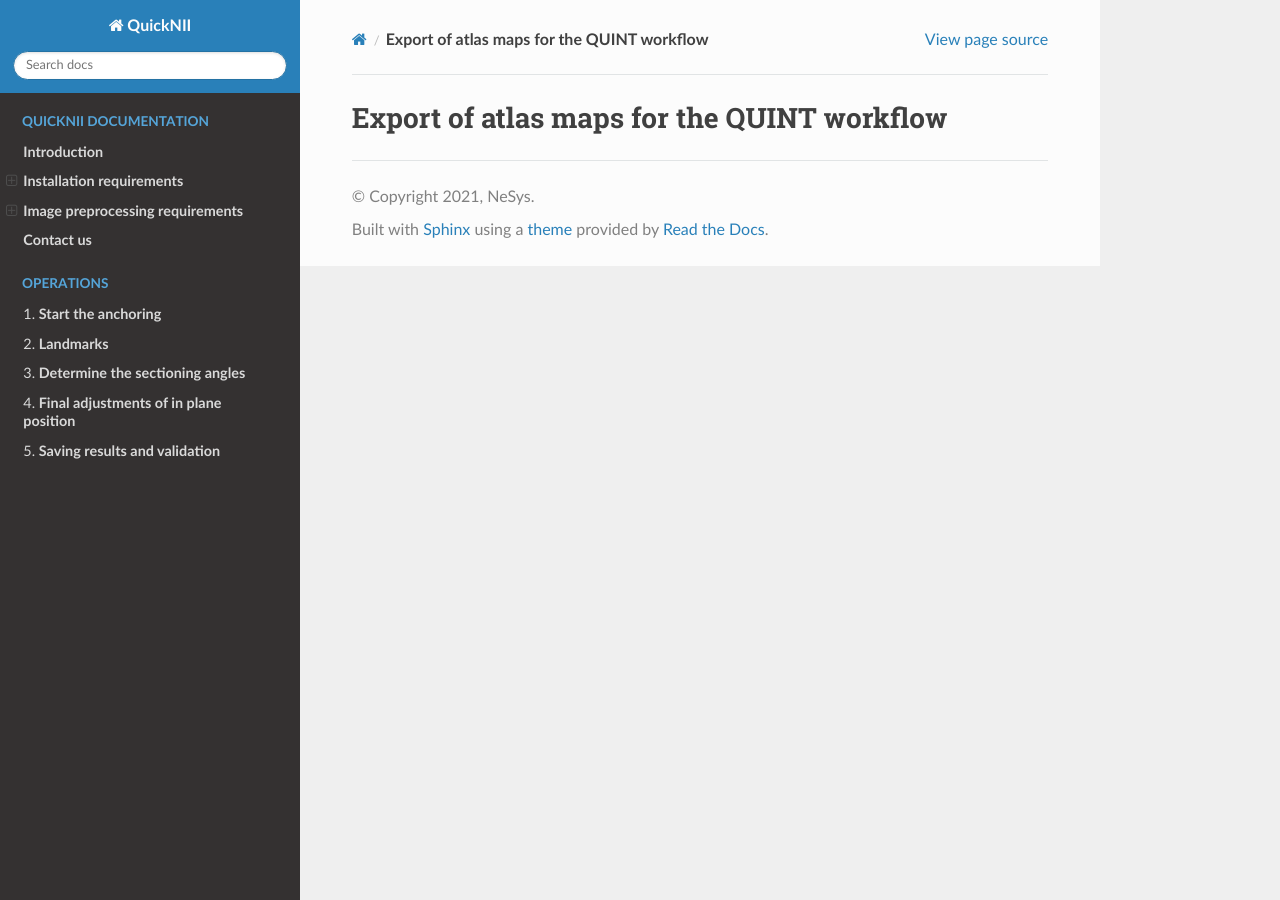
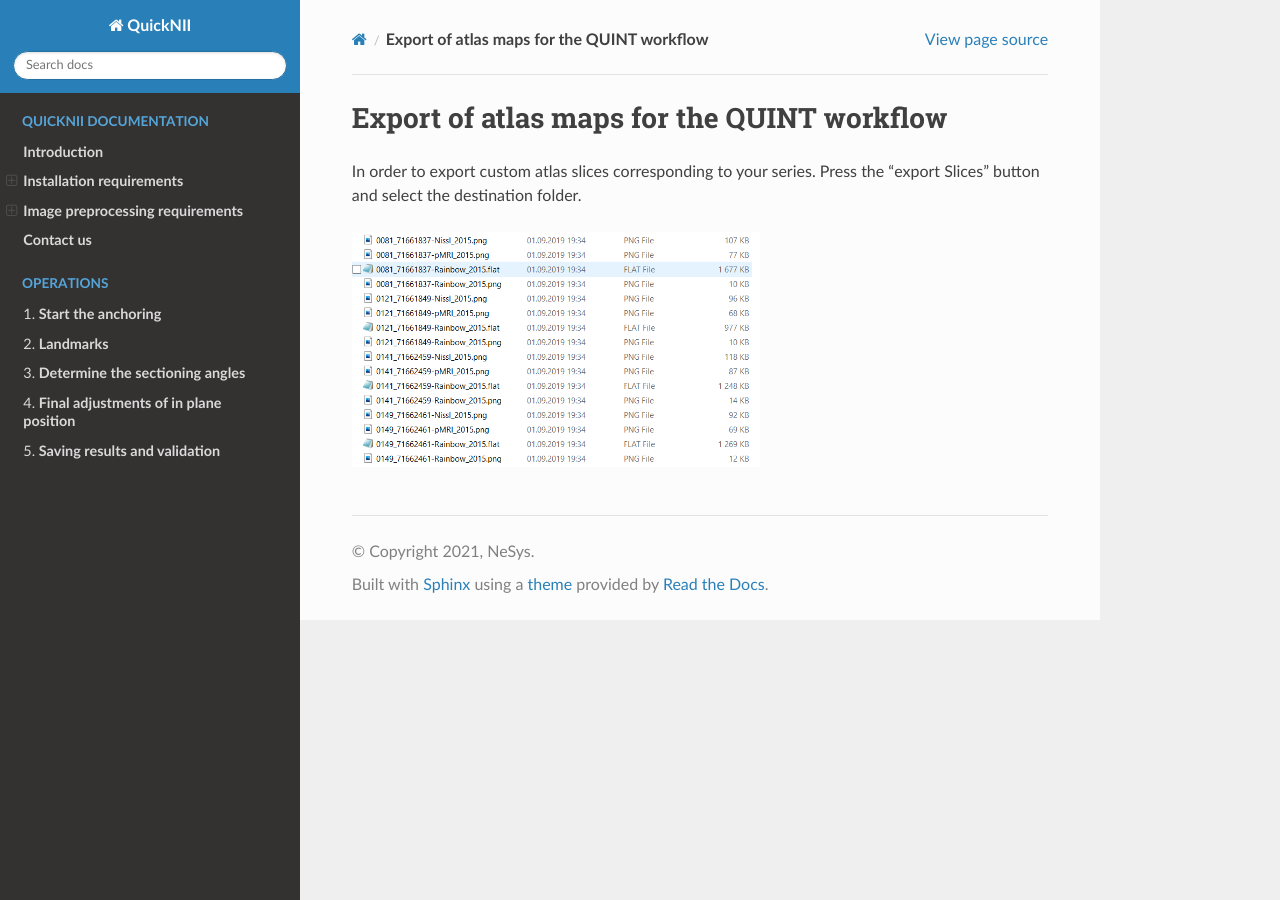
Before and after one commit to Tevemadar/QuickNII, a Sphinx documentation site: the page built from Docs/export.rst, in a window 1280 px wide. Built offline with Sphinx 7.4.7 and the Read the Docs theme 2.0.0, drawn with Linux system fonts in a browser that asks for light colours.

Commit message:
Update export.rst

```diff
--- a/Docs/export.rst
+++ b/Docs/export.rst
@@ -1,2 +1,8 @@
 **Export of atlas maps for the QUINT workflow**
 ---------------------------------------------------
+In order to export custom atlas slices corresponding to your series.
+Press the “export Slices” button and select the destination folder.
+
+.. image:: 6bef45ee36424df69f030c687f030605/media/image19.png
+   :width: 4.25in
+   :height: 2.44459in
```
